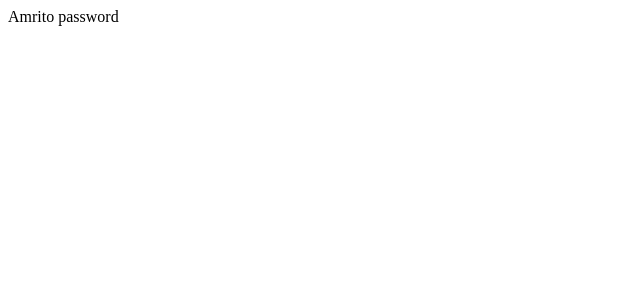
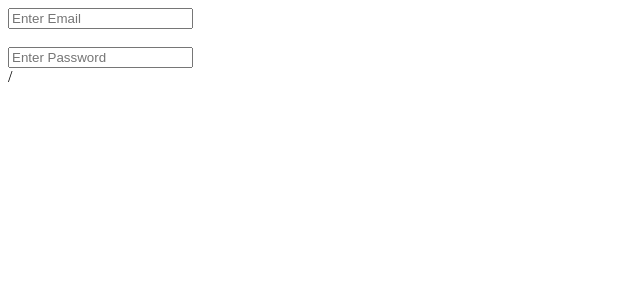
Before and after one commit to amrito502/Vue-Practice-for-laravel, a Vue app: page / in a window 1280 px wide. Shown: the top 300 px of the page, without its empty margins (0-640 px from the left). Built offline with nearby package versions, Linux system fonts and the light colour scheme.

Commit message:
Using v-model (The Vue 3 Composition API)

```diff
--- a/src/App.vue
+++ b/src/App.vue
@@ -1,25 +1,30 @@
 <script setup>
-import {ref, reactive} from 'vue'
+import { ref, reactive } from "vue";
+// let name = ref("Amrito Bosu")
+
+// let email = ref("");
+// let password = ref("");
 
 const form = reactive({
-  name: "Amrito",
-  password: "password"
+  email: "",
+  password: ""
 })
-
-// let name = ref("Amrito")
-
-// setInterval(() => {
-// name.value = "Sakib"
-// }, 1000)
-
 
 </script>
 
 <template>
- {{ form.name }} {{ form.password }}
-  <!-- {{ name }} -->
+  <div>
+    <!-- <input type="text" v-model="name"><br> -->
+    <!-- <p>{{ name }}</p> -->
+
+    <form action="">
+      <input type="text" v-model="form.email" name="email" placeholder="Enter Email" /><br />
+      <br />
+      <input type="text" v-model="form.password" name="password" placeholder="Enter Password" />
+    </form>
+    {{ form.email }} / {{ form.password }}
+  </div>
 </template>
 
 <style scoped>
-
 </style>
```
